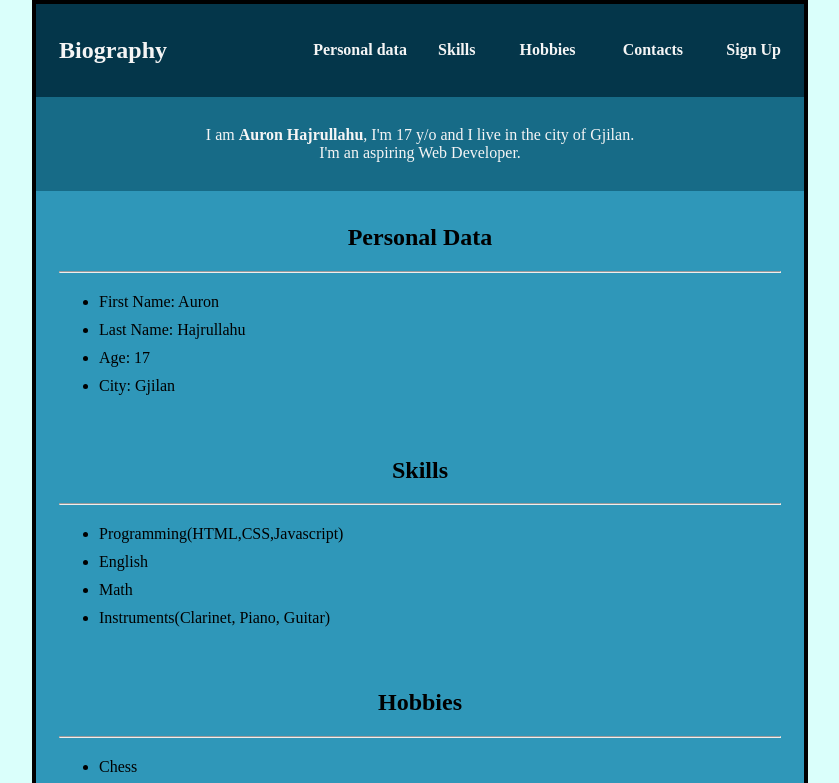
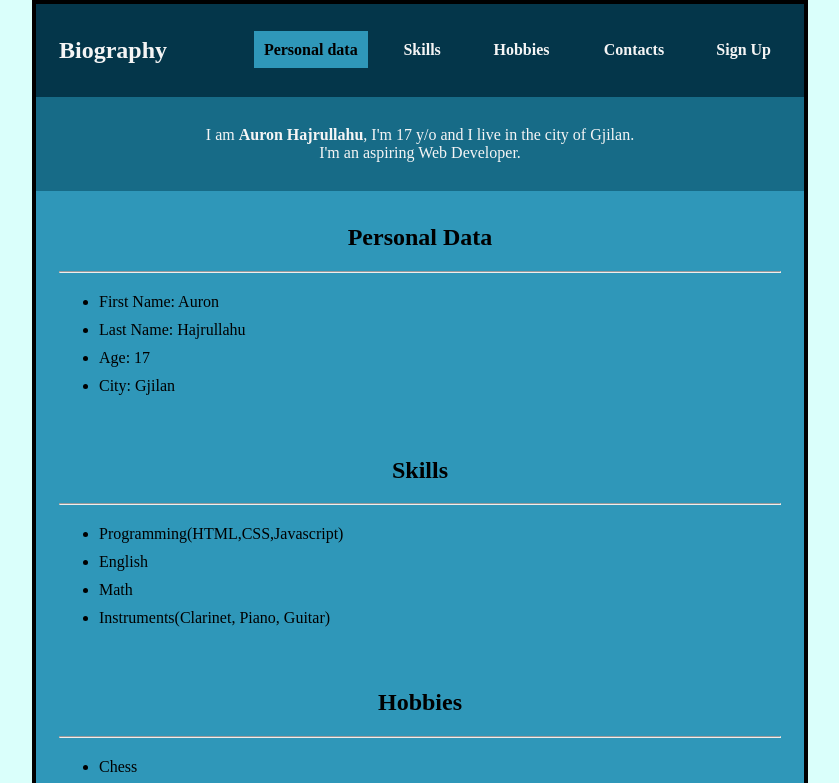
Before and after one commit to auronh/html_project, a plain HTML site: page index.html in a window 1280 px wide. In both pictures the pointer is over the link "Personal data". Shown: the top 783 px of the page, without its empty margins (220-1059 px from the left). Drawn offline with Linux system fonts and the light colour scheme.

Commit message:
Shtova CSS

```diff
--- a/main.css
+++ b/main.css
@@ -16,6 +16,7 @@ table{
     background-color: #04364A;
     color: whitesmoke;
 }
+
 #intro{
     background-color: #176B87;
     color: whitesmoke;
@@ -47,6 +48,11 @@ li{
 a{
     text-decoration: none;
     color: whitesmoke;
+    padding: 10px;
+}
+a:hover{
+    background-color: #2f97b9;
+    color: black;
 }
 hr{
     margin-bottom: 20px;
```
